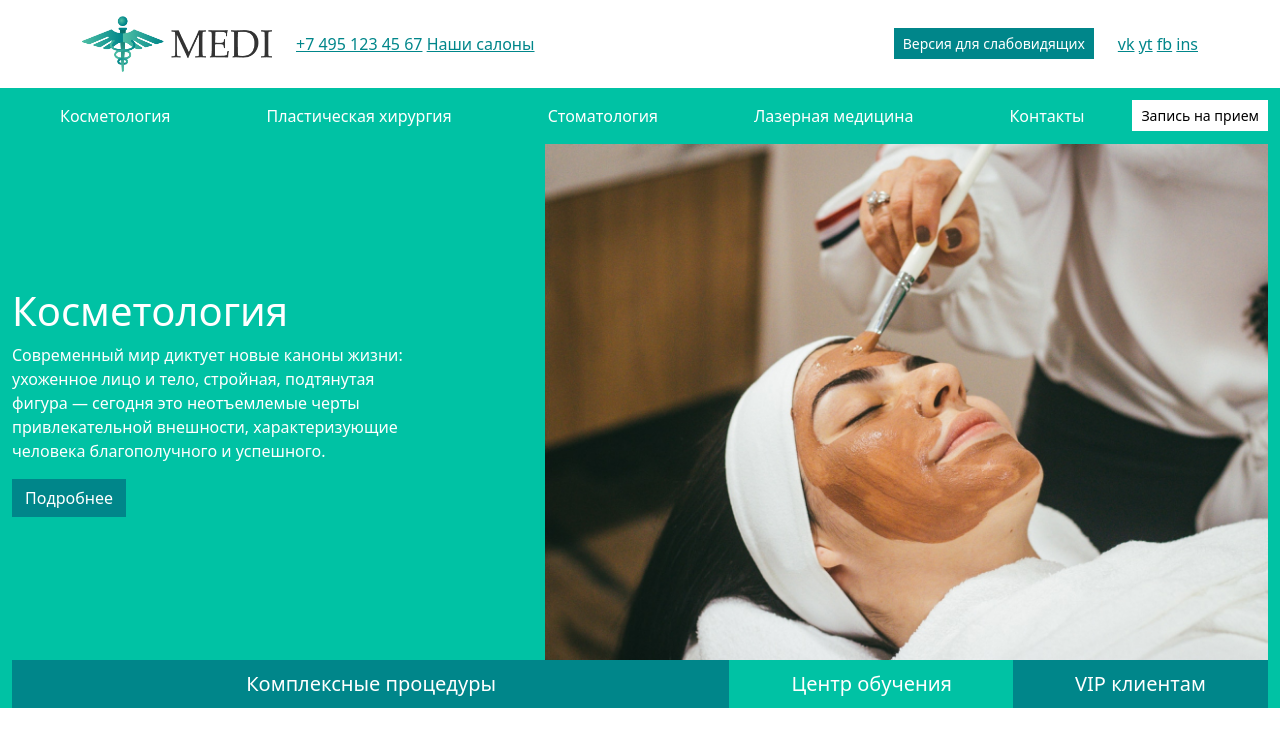
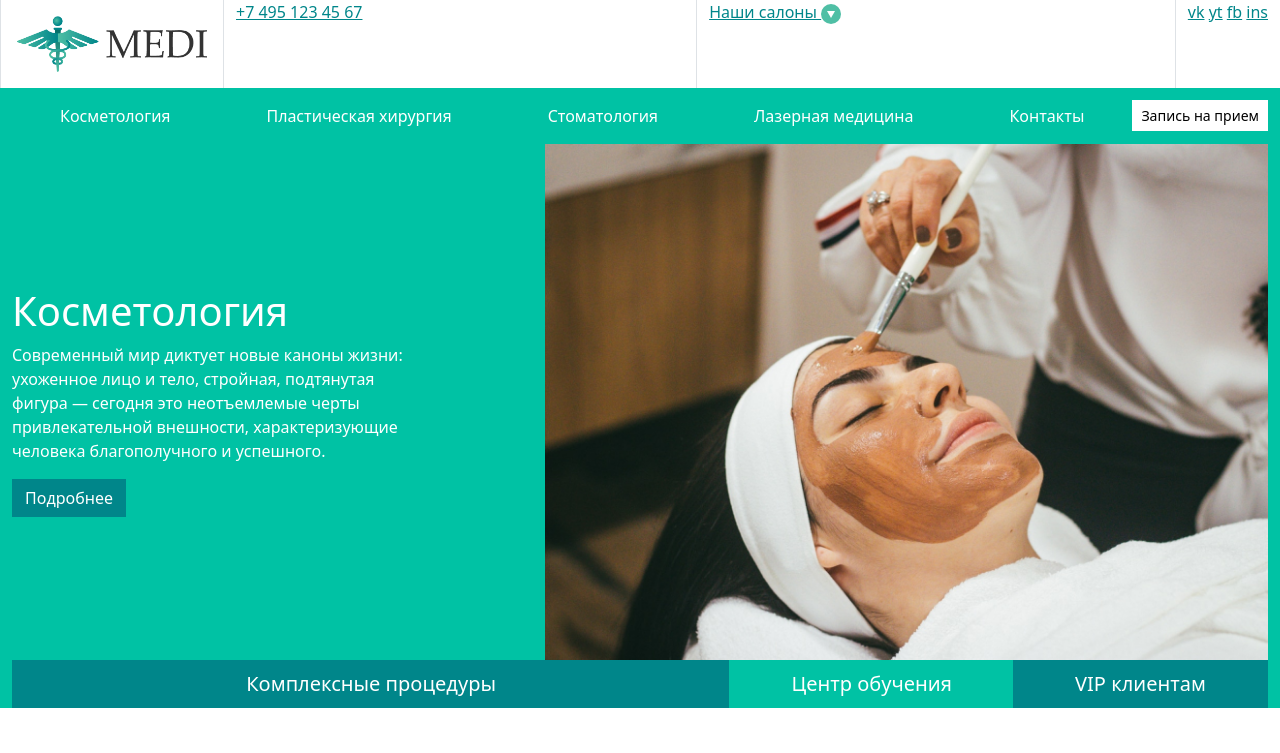
Before and after one commit to temazinkin/Lessons-Frontend, a website: page index.html in a window 1280 px wide. Shown: the top 753 px of the page. Drawn offline with nearby package versions, Linux system fonts and the light colour scheme.

Commit message:
Оформили логотип, телефон и «Наши салоны»

```diff
--- a/index.html
+++ b/index.html
@@ -11,19 +11,21 @@
 
 <body>
     <header>
-        <div class="top-header container-xl py-3">
-            <div class="row align-items-center">
-                <div class="col-auto">
+        <div class="headfoot container-xxl">
+            <div class="row align-items-stretch">
+                <div class="col-auto border-start border-end p-3">
                     <a href="" class="">
                         <img src="src/img/logo.png" alt="" class="" width="190">
                     </a>
                 </div>
-                <div class="col-auto">
-                    <a href="" class="">+7 495 123 45 67</a>
-                    <a href="" class="">Наши салоны</a>
+                <div class="col-auto flex-fill border-end">
+                    <a href="" class="darklink">+7 495 123 45 67</a>
                 </div>
-                <div class="col-auto ms-auto">
-                    <button class="btn btn-primary btn-sm">Версия для слабовидящих</button>
+                <div class="col-auto flex-fill border-end">
+                    <a href="" class="darklink">
+                        Наши салоны
+                        <svg width="20" height="20" viewBox="0 0 20 20" fill="none" xmlns="http://www.w3.org/2000/svg"><circle cx="10" cy="10" r="10" fill="#4FBFA5"/><path d="M10 14L6 7L14 7L10 14Z" fill="white"/></svg>
+                    </a>
                 </div>
                 <div class="col-auto">
                     <a href="" class="">vk</a>
```
